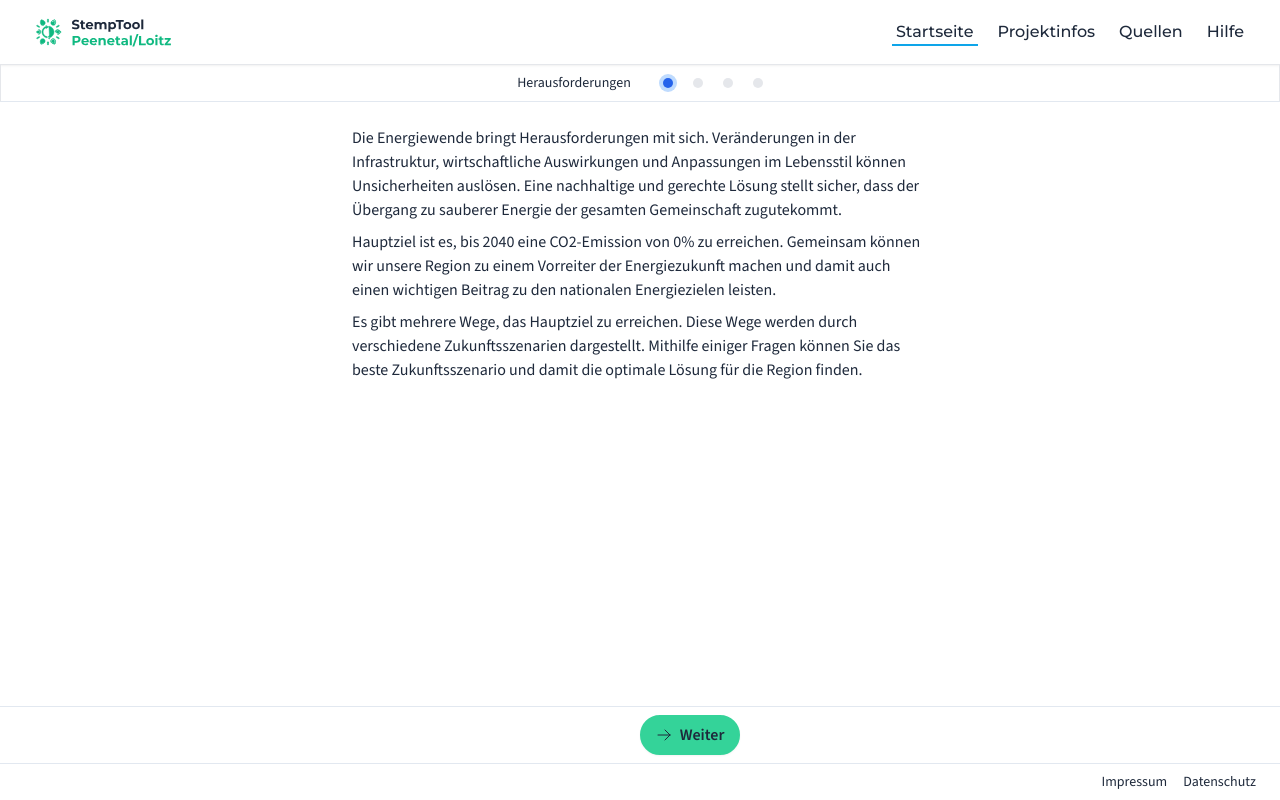
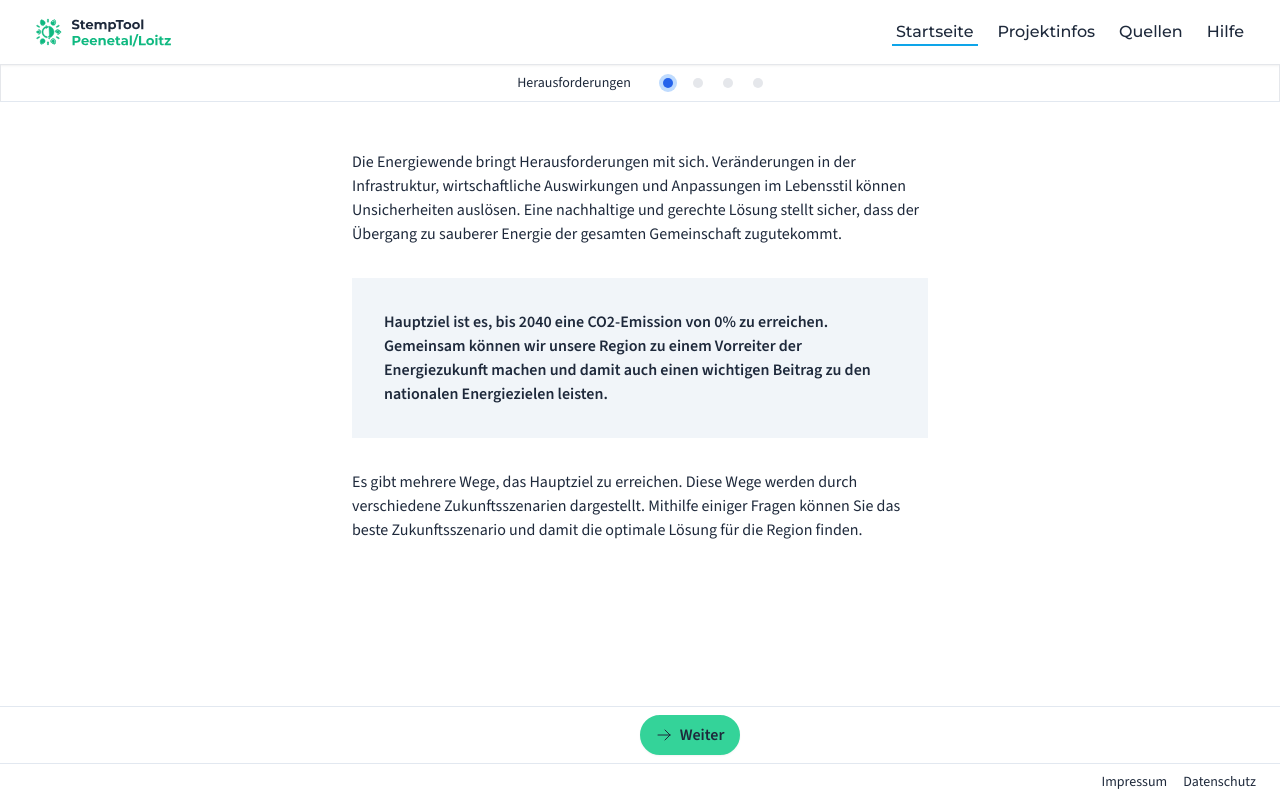
Before and after one commit to bmlancien/ReEnAct-Prototype, a Next.js app: page /questions/question1 in a window 1280 px wide. Built offline with nearby package versions, Linux system fonts and the light colour scheme.

Commit message:
create 2 columns layout

```diff
--- a/src/app/questions/question1/page.js
+++ b/src/app/questions/question1/page.js
@@ -1,5 +1,6 @@
 import BottomNav from "../../../components/common/BottomNav";
 import Breadcrumb from "../../../components/common/Breadcrumb";
+import LayoutCentered from "../../../components/layout/LayoutCentered";
 import { LightButtonMedium, PrimaryButtonMedium } from "../../../components/common/Buttons";
 import { ArrowRightIcon } from '@heroicons/react/24/outline';
 
@@ -8,11 +9,13 @@ export default function Question1() {
     <>
       <Breadcrumb />
       <main className="grow">
-        <div className="flex flex-col flex-wrap justify-center content-center align-center px-6 py-6">
-          <p className="max-w-xl pb-2">Die Energiewende bringt Herausforderungen mit sich. Veränderungen in der Infrastruktur, wirtschaftliche Auswirkungen und Anpassungen im Lebensstil können Unsicherheiten auslösen. Eine nachhaltige und gerechte Lösung stellt sicher, dass der Übergang zu sauberer Energie der gesamten Gemeinschaft zugutekommt.</p>
-          <p className="max-w-xl pb-2">Hauptziel ist es, bis 2040 eine CO2-Emission von 0% zu erreichen. Gemeinsam können wir unsere Region zu einem Vorreiter der Energiezukunft machen und damit auch einen wichtigen Beitrag zu den nationalen Energiezielen leisten.</p>
-          <p className="max-w-xl pb-2">Es gibt mehrere Wege, das Hauptziel zu erreichen. Diese Wege werden durch verschiedene Zukunftsszenarien dargestellt. Mithilfe einiger Fragen können Sie das beste Zukunftsszenario und damit die optimale Lösung für die Region finden.</p>
-        </div>
+        <LayoutCentered>
+          <div className="flex flex-col flex-wrap justify-center content-center align-center">
+            <p className="max-w-xl mb-8">Die Energiewende bringt Herausforderungen mit sich. Veränderungen in der Infrastruktur, wirtschaftliche Auswirkungen und Anpassungen im Lebensstil können Unsicherheiten auslösen. Eine nachhaltige und gerechte Lösung stellt sicher, dass der Übergang zu sauberer Energie der gesamten Gemeinschaft zugutekommt.</p>
+            <p className="max-w-xl mb-8 p-8 bg-slate-100 font-semibold">Hauptziel ist es, bis 2040 eine CO2-Emission von 0% zu erreichen. Gemeinsam können wir unsere Region zu einem Vorreiter der Energiezukunft machen und damit auch einen wichtigen Beitrag zu den nationalen Energiezielen leisten.</p>
+            <p className="max-w-xl mb-8">Es gibt mehrere Wege, das Hauptziel zu erreichen. Diese Wege werden durch verschiedene Zukunftsszenarien dargestellt. Mithilfe einiger Fragen können Sie das beste Zukunftsszenario und damit die optimale Lösung für die Region finden.</p>
+          </div>
+        </LayoutCentered>
       </main>
       <BottomNav>
         <div className="flex">
--- a/src/app/questions/question2/page.js
+++ b/src/app/questions/question2/page.js
@@ -1,5 +1,6 @@
 import BottomNav from "../../../components/common/BottomNav";
 import Breadcrumb from "../../../components/common/Breadcrumb";
+import LayoutMap from "../../../components/layout/LayoutMap";
 import { LightButtonMedium, PrimaryButtonMedium } from "../../../components/common/Buttons";
 import { ArrowLeftIcon, ArrowRightIcon } from '@heroicons/react/24/outline';
 
@@ -7,9 +8,16 @@ export default function Question2() {
   return (
     <>
       <Breadcrumb />
-      <main className="grow">
-        Question 2
-      </main>
+      <LayoutMap>
+        <div class="flex-1 overflow-auto w-full border-r border-slate-200">
+          <div className="p-12">
+            Test
+          </div>
+        </div>
+        <div class="flex-1 overflow-auto w-full">
+          Map
+        </div>
+      </LayoutMap>
       <BottomNav>
         <div className="flex">
           <div className="pe-2">
--- a/src/components/common/HomepageSecondaryCards.js
+++ b/src/components/common/HomepageSecondaryCards.js
@@ -2,7 +2,7 @@ import Image from "next/image";
 
 export default function HomepageSecondaryCards({ src, text, children }) {
   return (
-    <div className="flex overflow-hidden border border-slate-300 p-6">
+    <div className="flex overflow-hidden border border-slate-200 p-6">
       <div className="pe-4">
         <Image
           className="h-12 w-auto"
--- /dev/null
+++ b/src/components/layout/LayoutCentered.js
@@ -0,0 +1,11 @@
+const LayoutCentered = ({ children }) => {
+  return (
+    <div className="mx-auto max-w-7xl px-4 sm:px-6 lg:px-8">
+      <div className="mx-auto max-w-3xl px-6 py-12">
+        { children }
+      </div>
+    </div>
+  )
+}
+
+export default LayoutCentered;
--- /dev/null
+++ b/src/components/layout/LayoutMap.js
@@ -0,0 +1,13 @@
+const LayoutMap = ({ children }) => {
+  return (
+    <main class="grow flex flex-col h-full">
+      <div class="grow flex flex-col h-full">
+        <div class="grow flex columns-2 h-full w-full mx-auto max-w-7xl sm:px-6 lg:px-8">
+          { children }
+        </div>
+      </div>
+    </main>
+  )
+}
+
+export default LayoutMap;
```
